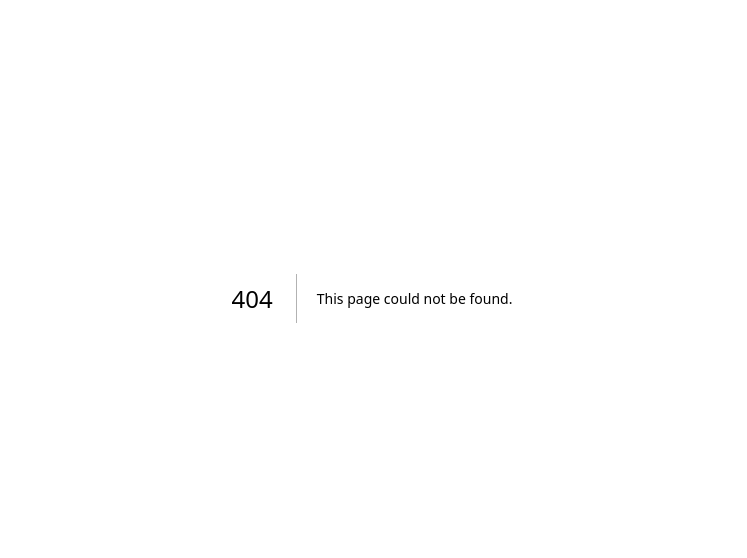
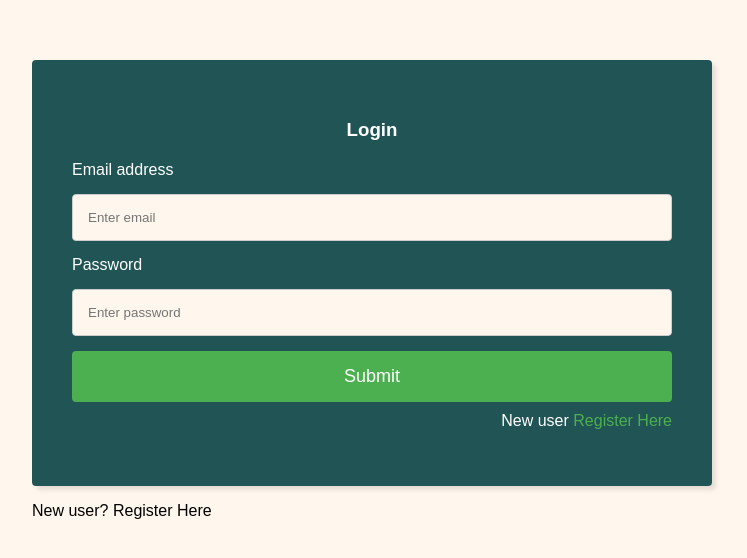
Before and after one commit to Mo3een21/SpokenJerusalemite, a Next.js app: page /login in a window 1280 px wide. Before the commit this address had no page. Shown: the part 102-660 px from the top of the page, without its empty margins (268-1015 px from the left). Built offline with nearby package versions, Linux system fonts and the light colour scheme.

Commit message:
Login Page Addition

```diff
--- /dev/null
+++ b/app/login/page.jsx
@@ -0,0 +1,34 @@
+'use client';
+import React, { useState } from "react";
+import Login from "/components/loginComponent";
+import Register from "/components/registercomponent";
+import "/components/login.css";
+
+const AuthPage = () => {
+  const [isLogin, setIsLogin] = useState(true);
+
+  const toggleAuthMode = () => {
+    setIsLogin((prevIsLogin) => !prevIsLogin);
+  };
+
+  return (
+    <div className="auth-page">
+      <div className="auth-container">
+        {isLogin ? <Login /> : <Register />}
+        <div className="toggle-container">
+          {isLogin ? (
+            <p>
+              New user? <span onClick={toggleAuthMode}>Register Here</span>
+            </p>
+          ) : (
+            <p>
+              Already registered? <span onClick={toggleAuthMode}>Login</span>
+            </p>
+          )}
+        </div>
+      </div>
+    </div>
+  );
+};
+
+export default AuthPage;
--- /dev/null
+++ b/components/login.css
@@ -0,0 +1,86 @@
+/* General form styles */
+body {
+    background-color: #fff7ed; /* C:0 M:2 Y:5 K:0 R:255 G:247 B:237 */
+    margin: 0;
+    height: 100vh; /* Ensure the body takes up the full viewport height */
+    display: flex;
+    align-items: center; /* Center vertically */
+    justify-content: center; /* Center horizontally */
+}
+
+form {
+    width: 600px; /* Set a fixed width for the form */
+    padding: 40px; /* Increase padding */
+    color: #fff;
+    background: #215454; /* C:86 M:49 Y:58 K:33 R:33 G:84 B:84 */
+    box-shadow: 4px  4px 4px rgba(0,0,0,0.1);
+    border-radius: 4px;
+    font-family: Arial, sans-serif;
+}
+
+h3 {
+    text-align: center;
+    color: #fff;
+    margin-bottom: 20px;
+}
+
+/* Input and label styles */
+.mb-3 {
+    margin-bottom: 15px;
+}
+
+label {
+    display: block;
+    margin-bottom: 10px; /* Increase space between label and input */
+    color: #fff;
+}
+
+.form-control {
+    width: 100%;
+    padding: 15px; /* Increase padding */
+    margin-top: 5px;
+    border: 1px solid #ccc;
+    border-radius: 4px;
+    box-sizing: border-box;
+    background-color: #fff7ed; /* C:0 M:2 Y:5 K:0 R:255 G:247 B:237 */
+}
+
+/* Button styles */
+.btn {
+    display: inline-block;
+    width: 100%;
+    padding: 15px; /* Increase padding */
+    background-color: #4CAF50;
+    color: white;
+    border: none;
+    border-radius: 4px;
+    cursor: pointer;
+    transition: background-color 0.3s;
+    font-size: 18px; /* Increase font size */
+}
+
+.btn:hover {
+    background-color: #45a049;
+}
+
+/* Forgot password link styles */
+.forgot-password {
+    text-align: right;
+    margin-top: 10px;
+}
+
+.forgot-password a {
+    color: #4CAF50;
+    text-decoration: none;
+    transition: color 0.3s;
+}
+
+.forgot-password a:hover {
+    color: #45a049;
+}
+
+/* Grid container for button */
+.d-grid {
+    display: grid;
+    grid-template-columns: 1fr;
+}
--- /dev/null
+++ b/components/logincomponent.jsx
@@ -0,0 +1,67 @@
+import { signInWithEmailAndPassword } from "firebase/auth";
+import React, { useState } from "react";
+import { auth } from "../app/firebase/firebase";
+import { toast } from "react-toastify";
+import "./login.css";
+function Login() {
+  const [email, setEmail] = useState("");
+  const [password, setPassword] = useState("");
+
+  const handleSubmit = async (e) => {
+    e.preventDefault();
+    try {
+      await signInWithEmailAndPassword(auth, email, password);
+      console.log("User logged in Successfully");
+      window.location.href = "..";
+      toast.success("User logged in Successfully", {
+        position: "top-center",
+      });
+    } catch (error) {
+      console.log(error.message);
+
+      toast.error(error.message, {
+        position: "bottom-center",
+      });
+    }
+  };
+
+  return (
+    <form onSubmit={handleSubmit}>
+      <h3>Login</h3>
+
+      <div className="mb-3">
+        <label>Email address</label>
+        <input
+          type="email"
+          className="form-control"
+          placeholder="Enter email"
+          value={email}
+          onChange={(e) => setEmail(e.target.value)}
+        />
+      </div>
+
+      <div className="mb-3">
+        <label>Password</label>
+        <input
+          type="password"
+          className="form-control"
+          placeholder="Enter password"
+          value={password}
+          onChange={(e) => setPassword(e.target.value)}
+        />
+      </div>
+
+      <div className="d-grid">
+        <button type="submit" className="btn btn-primary">
+          Submit
+        </button>
+      </div>
+      <p className="forgot-password text-right">
+        New user <a href="/register">Register Here</a>
+      </p>
+
+    </form>
+  );
+}
+
+export default Login;
--- /dev/null
+++ b/components/registercomponent.jsx
@@ -0,0 +1,97 @@
+import { createUserWithEmailAndPassword } from "firebase/auth";
+import React, { useState } from "react";
+import { auth, db } from "../app/firebase/firebase";
+import { setDoc, doc } from "firebase/firestore";
+import { toast } from "react-toastify";
+
+function Register() {
+  const [email, setEmail] = useState("");
+  const [password, setPassword] = useState("");
+  const [fname, setFname] = useState("");
+  const [lname, setLname] = useState("");
+
+  const handleRegister = async (e) => {
+    e.preventDefault();
+    try {
+      await createUserWithEmailAndPassword(auth, email, password);
+      const user = auth.currentUser;
+      console.log(user);
+      if (user) {
+        await setDoc(doc(db, "Users", user.uid), {
+          email: user.email,
+          firstName: fname,
+          lastName: lname,
+          photo:""
+        });
+      }
+      console.log("User Registered Successfully!!");
+      toast.success("User Registered Successfully!!", {
+        position: "top-center",
+      });
+    } catch (error) {
+      console.log(error.message);
+      toast.error(error.message, {
+        position: "bottom-center",
+      });
+    }
+  };
+
+  return (
+    <form onSubmit={handleRegister}>
+      <h3>Sign Up</h3>
+
+      <div className="mb-3">
+        <label>First name</label>
+        <input
+          type="text"
+          className="form-control"
+          placeholder="First name"
+          onChange={(e) => setFname(e.target.value)}
+          required
+        />
+      </div>
+
+      <div className="mb-3">
+        <label>Last name</label>
+        <input
+          type="text"
+          className="form-control"
+          placeholder="Last name"
+          onChange={(e) => setLname(e.target.value)}
+        />
+      </div>
+
+      <div className="mb-3">
+        <label>Email address</label>
+        <input
+          type="email"
+          className="form-control"
+          placeholder="Enter email"
+          onChange={(e) => setEmail(e.target.value)}
+          required
+        />
+      </div>
+
+      <div className="mb-3">
+        <label>Password</label>
+        <input
+          type="password"
+          className="form-control"
+          placeholder="Enter password"
+          onChange={(e) => setPassword(e.target.value)}
+          required
+        />
+      </div>
+
+      <div className="d-grid">
+        <button type="submit" className="btn btn-primary">
+          Sign Up
+        </button>
+      </div>
+      <p className="forgot-password text-right">
+        Already registered <a href="/login">Login</a>
+      </p>
+    </form>
+  );
+}
+export default Register;
--- a/package.json
+++ b/package.json
@@ -17,6 +17,7 @@
     "react": "18.3.1",
     "react-dom": "18.3.1",
     "react-responsive-carousel": "^3.2.23",
+    "react-toastify": "^10.0.5",
     "tailwindcss": "3.4.3"
   }
 }
```
Also changed, not shown: components/AboutusComponent.jsx (+24 -23 lines), components/NavBar.jsx (+36 -3 lines), app/firebase/firebase.js (renamed from app/firebase.js), 1 other file (tests, documents, lock files or other folders).
